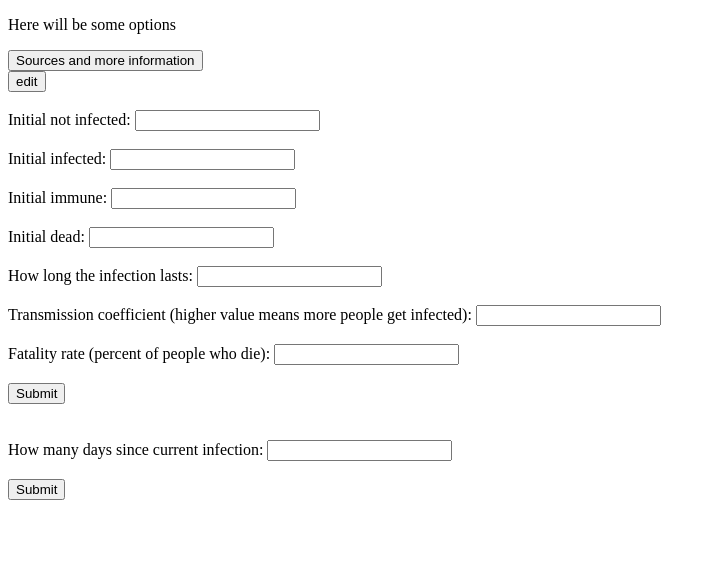
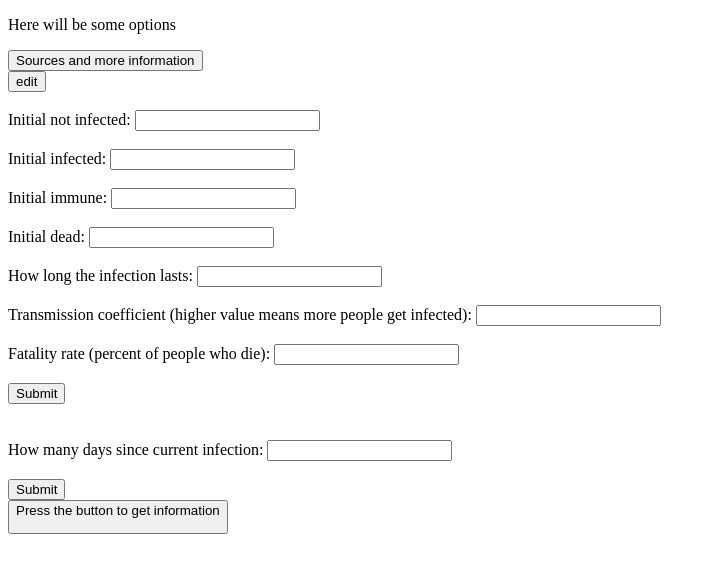
Before and after one commit to dennis-yang-D/pandemic-predicto, a plain HTML site: page index.html in a window 1280 px wide. Shown: the part 105-678 px from the top of the page, without its empty margins (0-716 px from the left). Drawn offline with Linux system fonts and the light colour scheme.

Commit message:
Update index.html

```diff
--- a/index.html
+++ b/index.html
@@ -41,7 +41,9 @@
   <input type="submit" value="Submit">
 </form>
 
-    <p id="demo"></p>
+    <button onClick="getVars">Press the button to get information</p>
+
+    <p id="showS"></p>
 
 <script>
 function setVars(){
@@ -65,8 +67,9 @@ function setDays(){
     var Time = document.getElementById("tminput").value;
     localStorage.setItem('tiObject',Time);
 }
-
-document.getElementById("demo").innerHTML = localStorage['RpObj'].value;
+function getVars(){
+    document.getElementById("demo").innerHTML = localStorage['SpObj'].value;
+}
 </script>
 
 </body>
```
